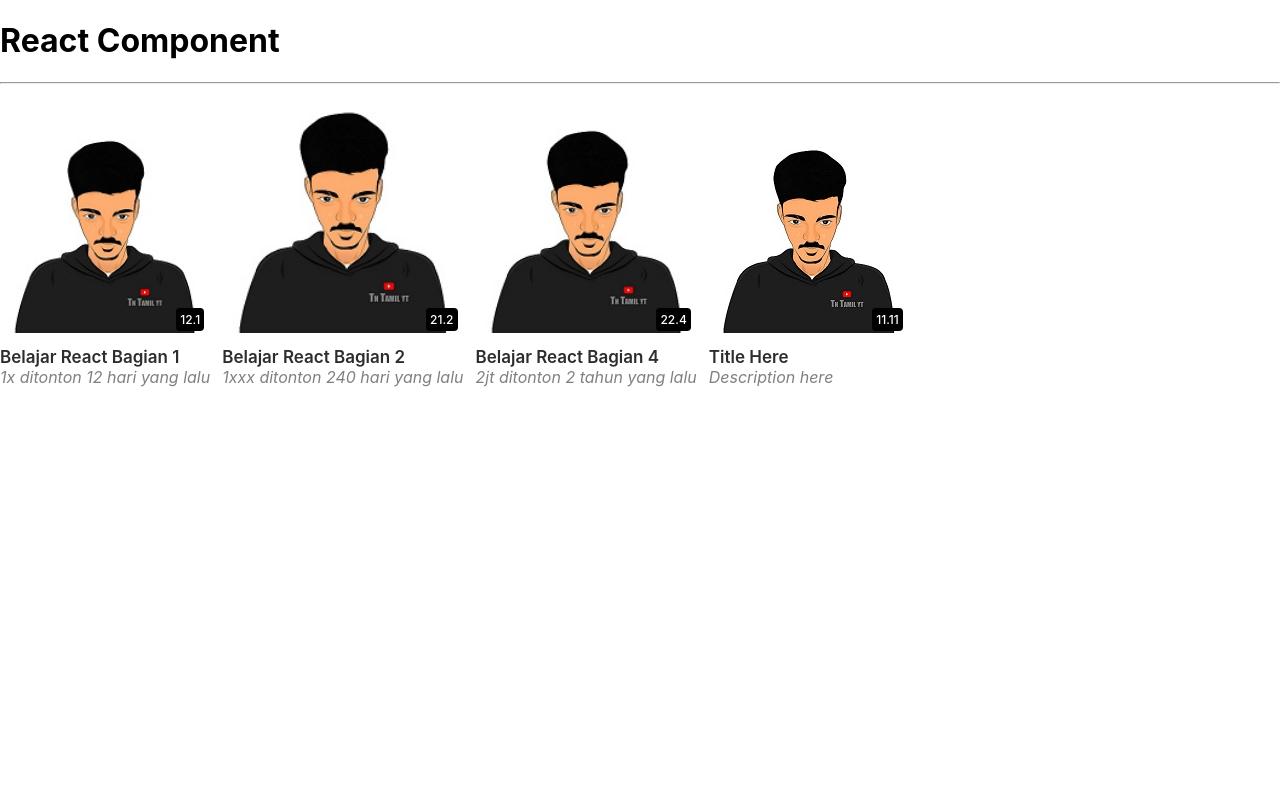
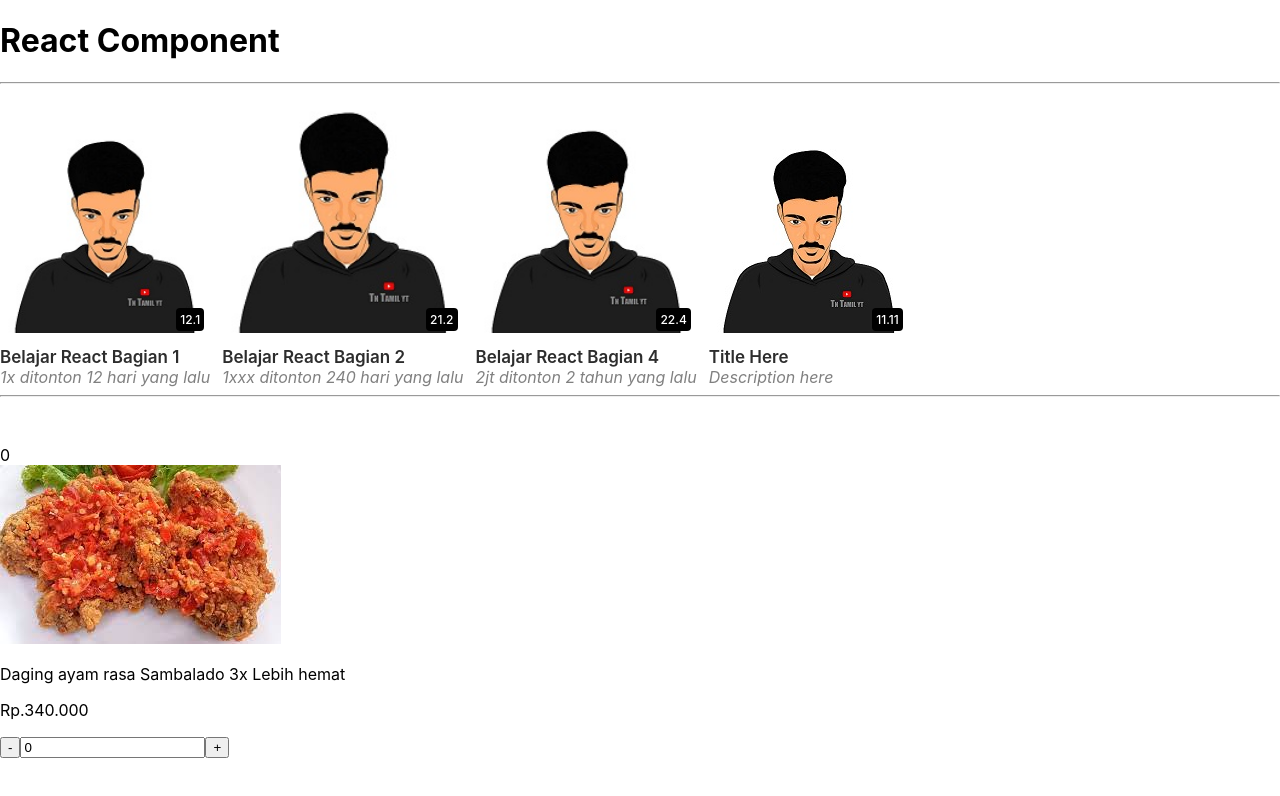
Before and after one commit to pardedeputra27/coba-react, a React (Create React App) app: page / in a window 1280 px wide. Shown: the top 796 px of the page. Built offline with nearby package versions, Linux system fonts and the light colour scheme.

Commit message:
created state from another file

```diff
--- a/src/App.jsx
+++ b/src/App.jsx
@@ -1,5 +1,6 @@
 import './App.css';
 import YoutubeComp from './components/YoutubeComp/YoutubeComp';
+import Product from './container/produk/Product';
 
 
 
@@ -13,6 +14,8 @@ const  App = () => {
         <YoutubeComp time='21.2' title = "Belajar react Bagian 2"  desc ="1xxx ditonton 240 hari yang lalu"/>
         <YoutubeComp time='22.4' title = "Belajar react Bagian 4"  desc ="2jt ditonton 2 tahun yang lalu"/>
         <YoutubeComp />
+        <hr />
+        <Product />
       </div>
   );
 }
--- /dev/null
+++ b/src/container/produk/CardProduct.jsx
@@ -0,0 +1,49 @@
+import React  from "react";
+import geprek from "./src/geprek.jpg"
+
+class CardProduct extends React.Component{
+    constructor(props){
+        super(props);
+        this.state = {
+            order : 0
+        }
+
+    }
+    handleChangeOrder =(newValue)=>{
+        this.props.onOrder(newValue)
+    }
+    handleMinus = () =>{
+        this.setState({
+            order: this.state.order -1
+        },()=>{
+            this.handleChangeOrder(this.state.order);
+        });
+    }
+
+    handlePlus = () =>{
+        this.setState({
+            order: this.state.order +1
+        },()=>{
+            this.handleChangeOrder(this.state.order);
+        });
+    }
+
+    render(){
+        return (
+            <div className="card">
+                <div className="img-thumb-prod">
+                    <img src={geprek} alt="geprek" />
+                </div>
+                <p className="product-title">Daging ayam rasa Sambalado 3x Lebih hemat</p>
+                <p className="product-price">Rp.340.000</p>
+                <div className="counter">
+                    <button className="minus" onClick={this.handleMinus}>-</button>
+                    <input type="text" value={this.state.order}/>
+                    <button className="plus" onClick={this.handlePlus}>+</button>
+                </div>
+            </div>
+        );
+    }
+}
+
+export default CardProduct
--- /dev/null
+++ b/src/container/produk/Product.jsx
@@ -0,0 +1,35 @@
+import React  from "react";
+import CardProduct from "./CardProduct";
+import geprek from "./src/geprek.jpg"
+
+class Product extends React.Component{
+    constructor(props){
+        super(props);
+        this.state = {
+            order : 0
+        }
+
+    }
+
+    handleChangeOrder = (newValue)=>{
+            this.setState({
+                order:newValue
+            })
+    }
+    render(){
+        return (
+        <React.Fragment>
+            <div className="header">
+                <img src="" alt="" />
+            </div>
+            <div className="troley">
+                <img src="" alt="" />
+                <div className="count">{this.state.order}</div>
+            </div>
+            <CardProduct onOrder = {(newValue)=>{this.handleChangeOrder(newValue)}}/>
+        </React.Fragment>
+        );
+    }
+}
+
+export default Product
```
Also changed, not shown: src/container/produk/src/arsik.webp (added), src/container/produk/src/geprek.jpg (added).
